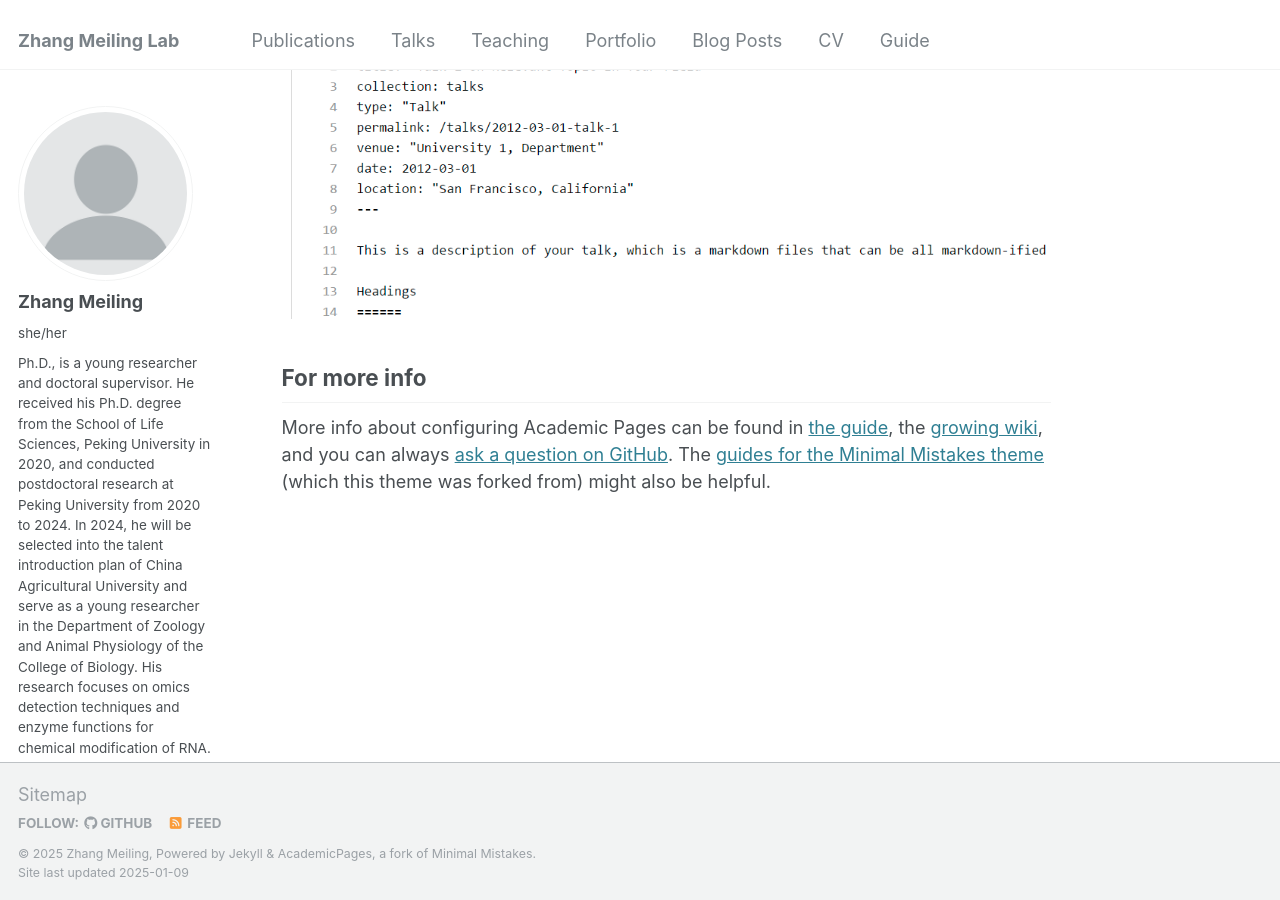
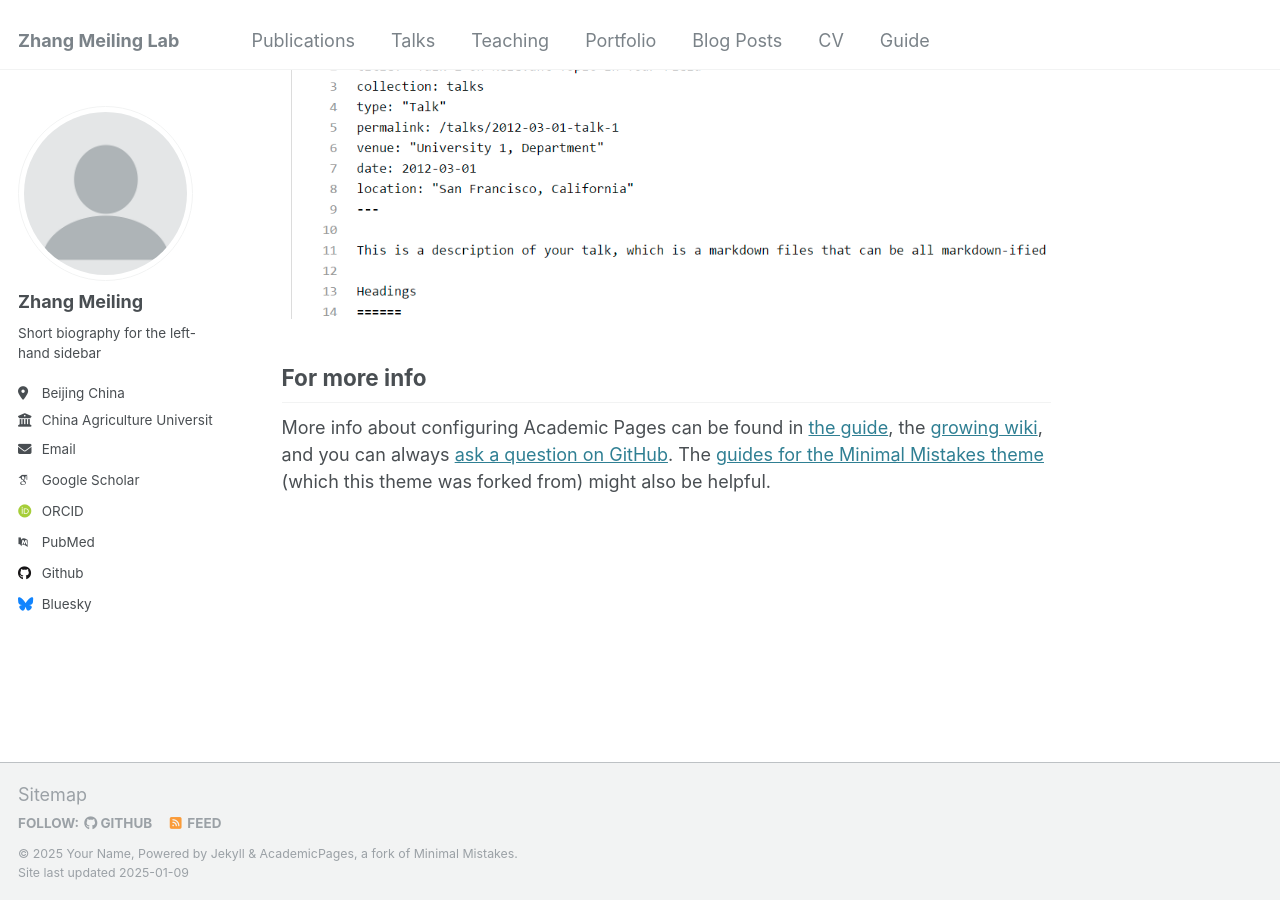
Before and after one commit to Hui50138/ZhangMeiling-Lab.github.io, a Jekyll site: the page built from _pages/about.md, in a window 1280 px wide and 900 px high, scrolled down 2643 px. Built offline with Jekyll 4.4.1, drawn with Linux system fonts in a browser that asks for light colours; some web fonts are replaced.

Commit message:
Update _config.yml

```diff
--- a/_config.yml
+++ b/_config.yml
@@ -10,9 +10,9 @@
 locale                   : "en-US"
 title                    : "Zhang Meiling Lab"
 title_separator          : "-"
-name                     : "Zhang Meiling"
+name                     : &name "Your Name"
 description              : &description "personal description"
-url                      : "https://ZhangMeiling-Lab.github.io"
+url                      : https://academicpages.github.io # the base hostname & protocol for your site e.g. "https://[your GitHub username].github.io"
 baseurl                  : "" # the subpath of your site, e.g. "/blog"
 repository               : "academicpages/academicpages.github.io"
 
@@ -23,10 +23,8 @@ author:
   # Biographic information
   avatar           : "profile.png"
   name             : "Zhang Meiling"
-  pronouns         : "she/her"
-  bio              : " Ph.D., is a young researcher and doctoral supervisor. He received his Ph.D. degree from the School of Life Sciences, Peking University in 2020, and conducted postdoctoral research at Peking University from 2020 to 2024. In 2024, he will be selected into the talent introduction plan of China Agricultural University and serve as a young researcher in the Department of Zoology and Animal Physiology of the College of Biology. His research focuses on omics detection techniques and enzyme functions for chemical modification of RNA. Up to now, he has published many papers as the first/co-first author in journals such as Nature Chemical Biology, Account of Chemical Research, Molecular Cell, Cell Research, etc.
-
-"
+  pronouns         : # example: "she/her"
+  bio              : "Short biography for the left-hand sidebar"
   location         : "Beijing China"
   employer         : "China Agriculture University"
   uri              : # URL
```
